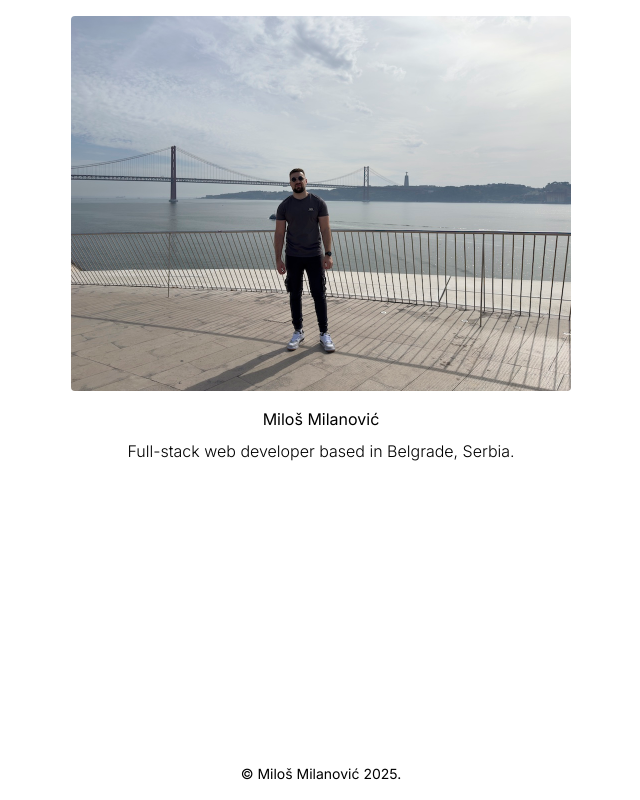
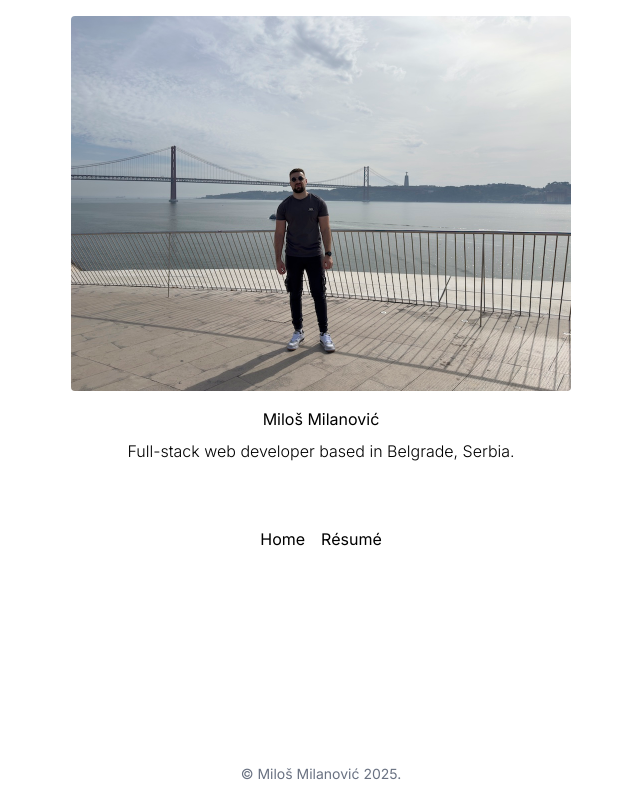
Before and after one commit to mmilanovic4/mmilanovic4.github.io, a Next.js app: page / in a window 1280 px wide. Shown: the whole page, without its empty margins (319-959 px from the left). Built offline with nearby package versions, Linux system fonts and the light colour scheme; some icons are missing.

Commit message:
chore: add nav

```diff
--- a/src/app/layout.js
+++ b/src/app/layout.js
@@ -18,7 +18,7 @@ export default function RootLayout({ children }) {
       <body className={`${inter.className} antialiased`}>
         <div className="min-h-screen flex flex-col">
           <Header />
-          <main className="max-w-full w-[500px] mx-auto">{children}</main>
+          <main className="max-w-full w-[500px] mx-auto mb-8">{children}</main>
           <Footer />
         </div>
       </body>
--- a/src/components/footer.js
+++ b/src/components/footer.js
@@ -1,6 +1,6 @@
 export function Footer() {
   return (
-    <footer className="mt-auto p-4 text-sm text-center">
+    <footer className="mt-auto p-4 text-sm text-center text-gray-500">
       &copy; Miloš Milanović {new Date().getFullYear()}.
     </footer>
   );
--- a/src/components/header.js
+++ b/src/components/header.js
@@ -5,6 +5,7 @@ import {
   SiInstagram,
   SiYoutube,
 } from "@icons-pack/react-simple-icons";
+import Link from "next/link";
 
 export function Header() {
   return (
@@ -37,6 +38,16 @@ export function Header() {
           <SiYoutube className="text-[#FF0000]" />
         </a>
       </div>
+      <nav className="mt-2">
+        <ul className="flex flex-row gap-4">
+          <li>
+            <Link href="/">Home</Link>
+          </li>
+          <li>
+            <Link href="/cv">Résumé</Link>
+          </li>
+        </ul>
+      </nav>
     </header>
   );
 }
```
